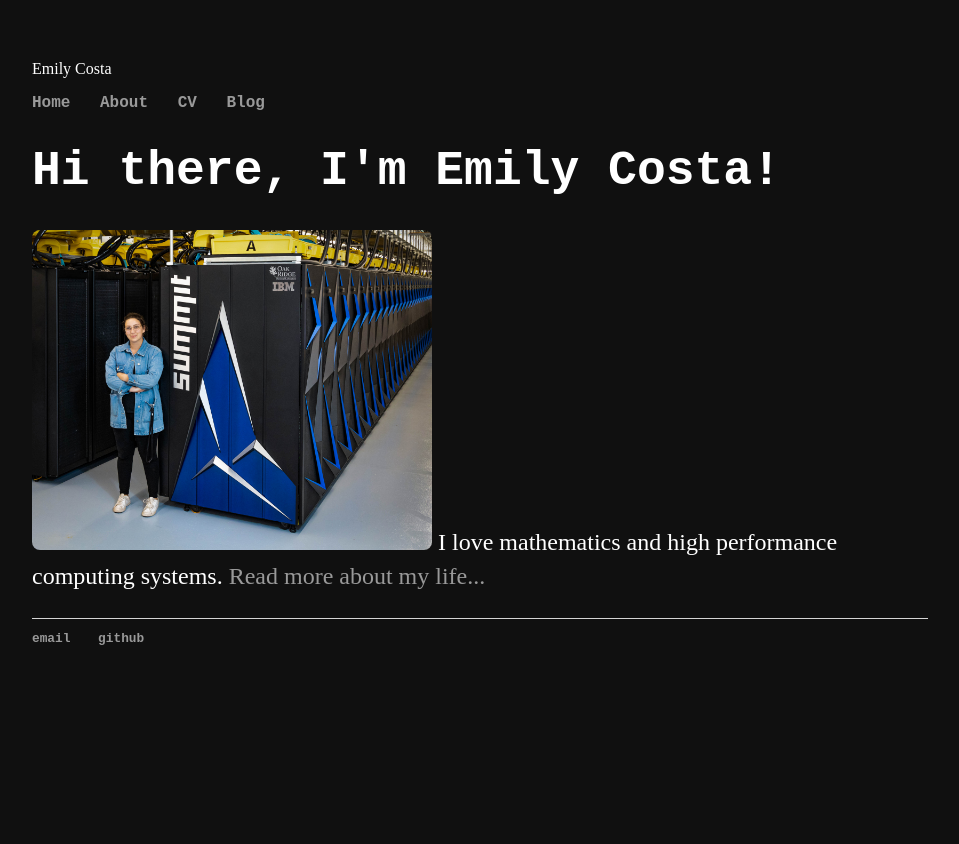
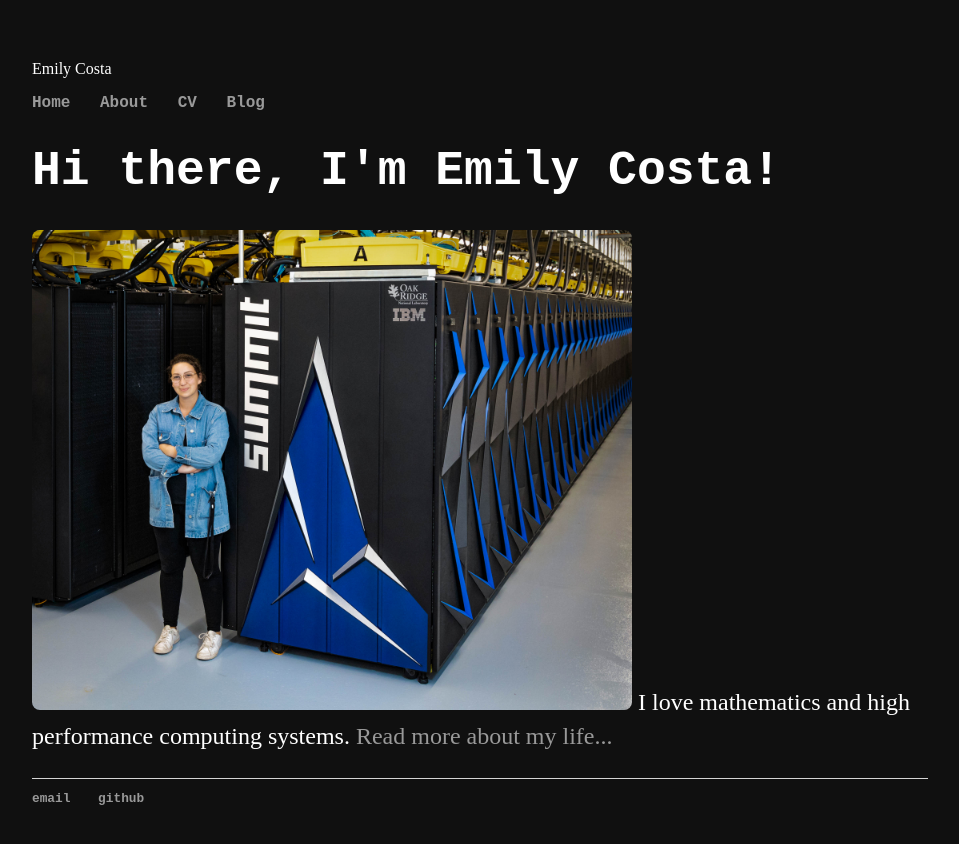
Before and after one commit to emilyjcosta5/emilyjcosta5.github.io, a Jekyll site: the page built from index.html, in a window 1280 px wide. Shown: the top 844 px of the page, without its empty margins (160-1119 px from the left). Built offline with Jekyll 4.4.1, drawn with Linux system fonts in a browser that asks for light colours.

Commit message:
Update index.html
removed stuff

```diff
--- a/index.html
+++ b/index.html
@@ -6,8 +6,6 @@
 	<h1>Hi there, I'm Emily Costa!</h1>
 	<p>
 		  <img src="images/summit_pic.jpg"
-       			width="400"
-       			height="235"
        			alt="Me in front of 2nd most powerful supercomputer.">
 		I love mathematics and high performance computing systems. <a href="/about">Read more about my life...</a>
 	</p>
```
